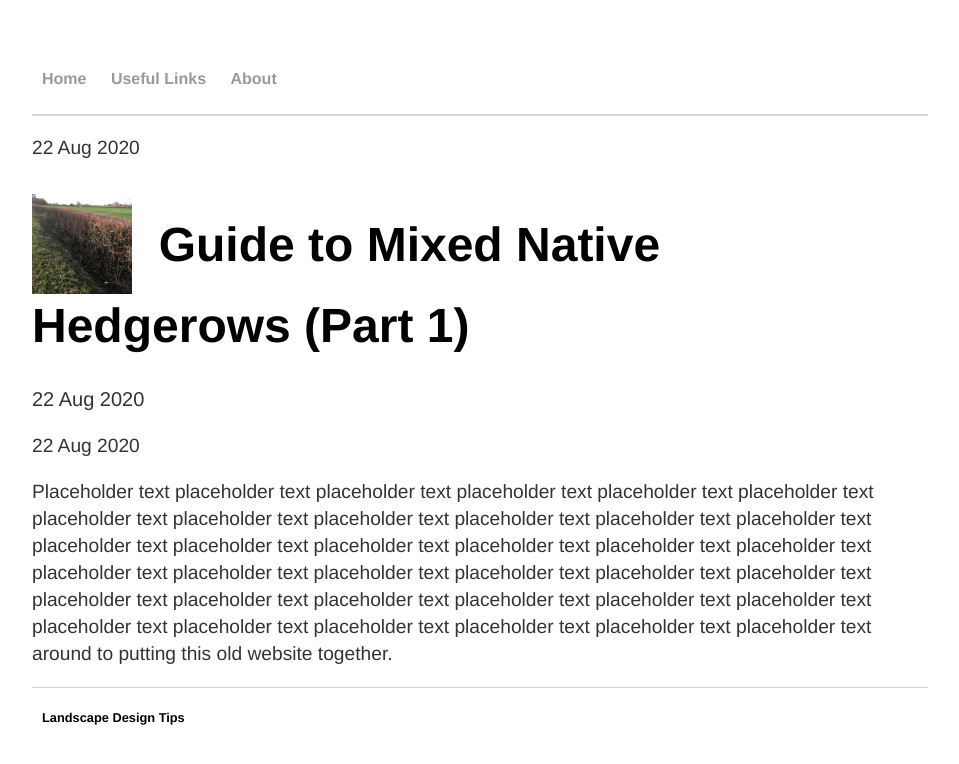
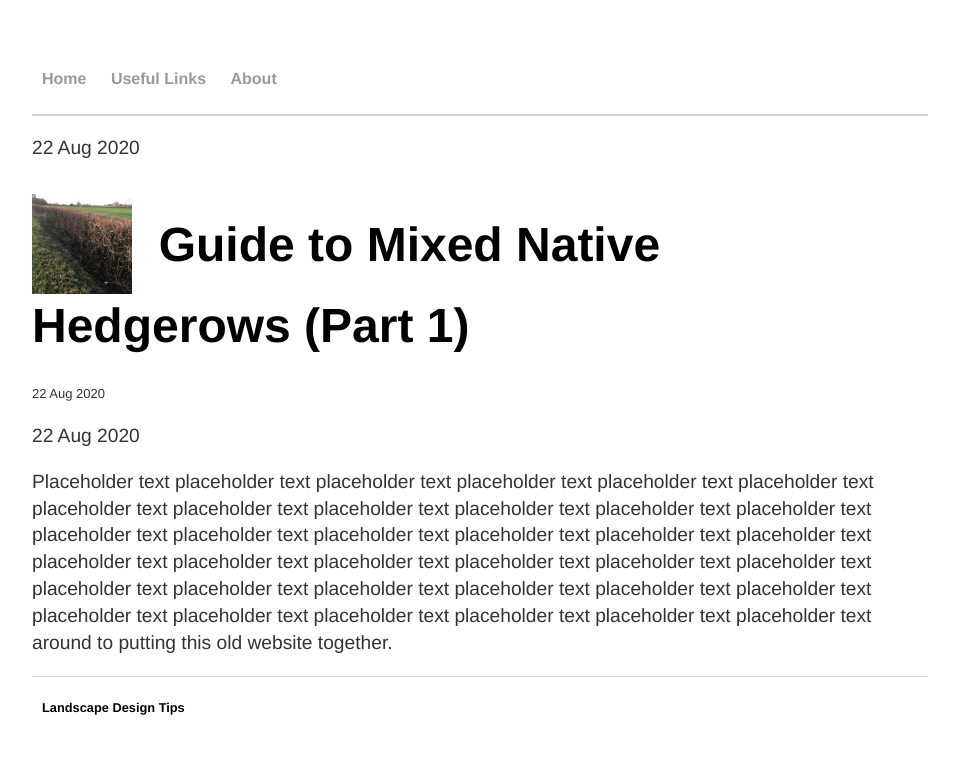
Before and after one commit to Quixoty/ORIG, a Jekyll site: the page built from _posts/2020-08-22-Guide to mixed native hedgerows (part 1).md, in a window 1280 px wide. Shown: the top 764 px of the page, without its empty margins (160-1119 px from the left). Built offline with Jekyll 4.4.1, drawn with Linux system fonts in a browser that asks for light colours.

Commit message:
Update 2020-08-22-Guide to mixed native hedgerows (part 1).md

```diff
--- a/_posts/2020-08-22-Guide to mixed native hedgerows (part 1).md
+++ b/_posts/2020-08-22-Guide to mixed native hedgerows (part 1).md
@@ -6,7 +6,7 @@
 ---
 <h1><img src="/assets/images/nativehedge1-100.JPG" style="vertical-align: middle;" width="100px"/><span style="vertical-align: middle;">&nbsp; Guide to Mixed Native Hedgerows (Part 1)</span></h1>
 
-<p style="font-size:20px">22 Aug 2020</p>
+<p style="font-size:13px">22 Aug 2020</p>
 22 Aug 2020
 
 Placeholder text placeholder text placeholder text placeholder text placeholder text placeholder text placeholder text placeholder text placeholder text placeholder text placeholder text placeholder text placeholder text placeholder text placeholder text placeholder text placeholder text placeholder text placeholder text placeholder text placeholder text placeholder text placeholder text placeholder text placeholder text placeholder text placeholder text placeholder text placeholder text placeholder text placeholder text placeholder text placeholder text placeholder text placeholder text placeholder text around to putting this old website together.
```
